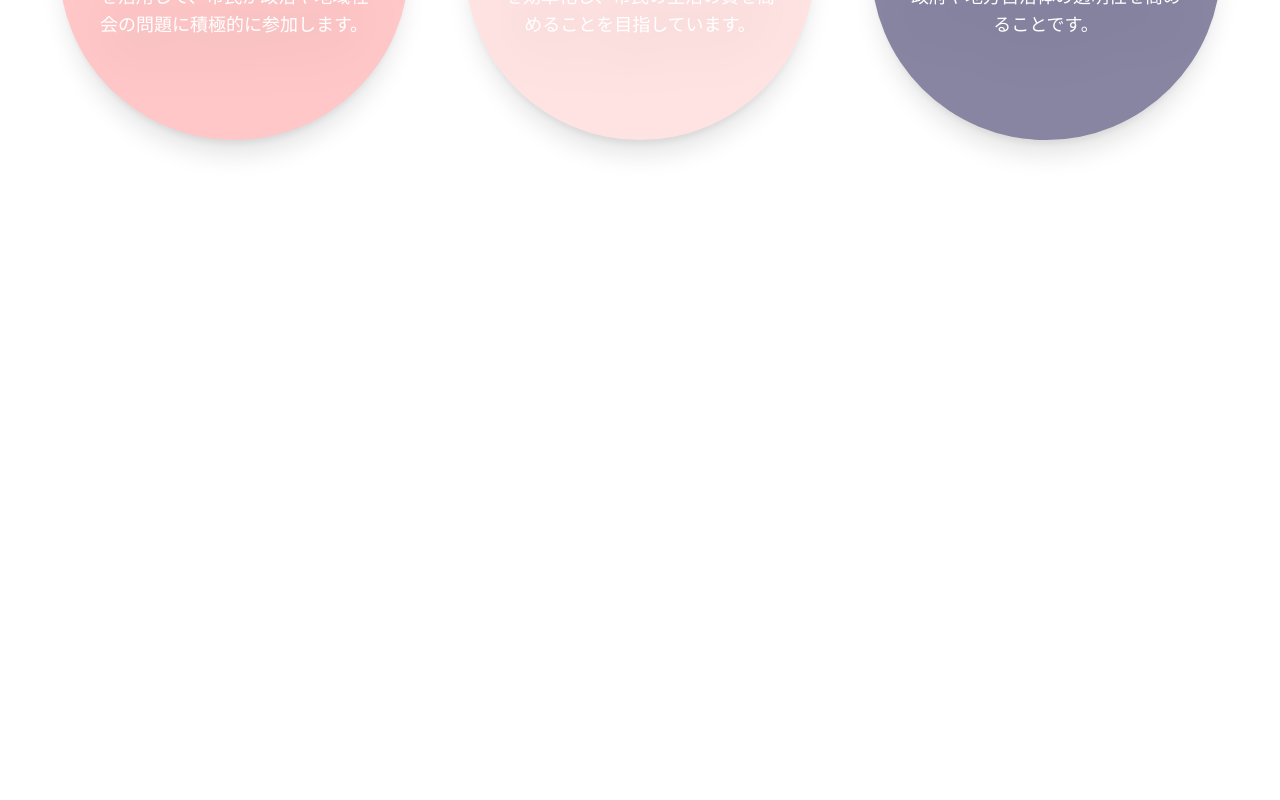
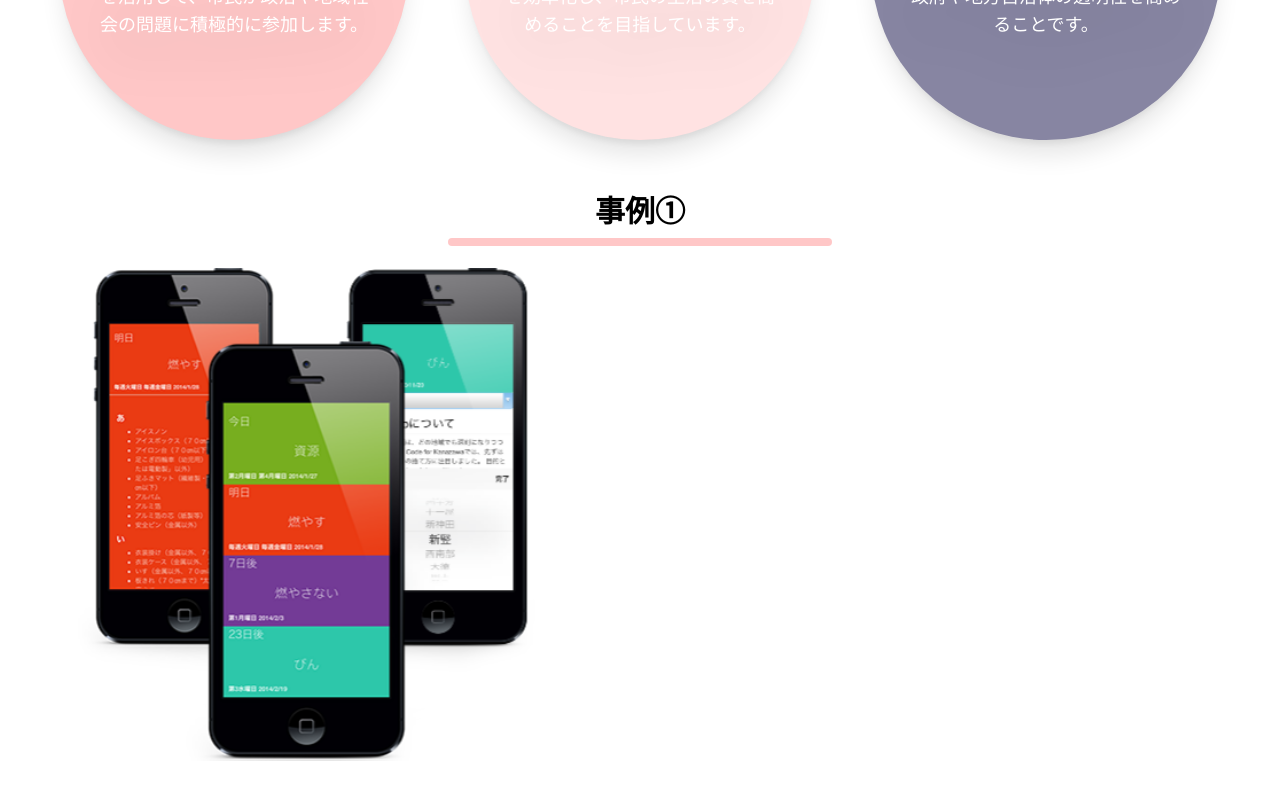
Before and after one commit to Yamamoto1012/Civictech_Web_2023, a Next.js app: page / in a window 1280 px wide. Shown: the part 648-1448 px from the top of the page. Before the commit the page ends 836 px from the top, so only its background shows below. Built offline with nearby package versions, Linux system fonts and the light colour scheme; a web font is replaced by a local one.

Commit message:
事例ページの作成途中

```diff
--- a/app/page.js
+++ b/app/page.js
@@ -1,4 +1,5 @@
 import AboutContainer from "@/ui/AboutContainer";
+import CaseContainer from "@/ui/CaseContainer";
 import { Header } from "@/ui/Header";
 import { HeroContainer } from "@/ui/HeroContainer";
 
@@ -8,6 +9,7 @@ export default function Home() {
       <Header />
       <HeroContainer />
       <AboutContainer />
+      <CaseContainer />
     </div>
   )
 }
--- a/ui/CaseContainer.jsx
+++ b/ui/CaseContainer.jsx
@@ -0,0 +1,19 @@
+import CaseMainContext from "./CaseMainContext";
+import CasePicture from "./CasePicutre";
+import CaseTitle from "./CaseTitle";
+
+function CaseContainer() {
+  return (
+    <div>
+      <div className="h-[704px] w-full rounded-3xl">
+        <CaseTitle title="事例①" color="bg-[#FFC7C7]" />
+        <div>
+          <CasePicture picture="/5374.png"/>
+          <CaseMainContext />
+        </div>
+      </div>
+    </div>
+  );
+}
+
+export default CaseContainer;
--- /dev/null
+++ b/ui/CaseMainContext.jsx
@@ -0,0 +1,8 @@
+function CaseMainContext() {
+  return (
+    <>
+    </>
+  )
+}
+
+export default CaseMainContext
--- /dev/null
+++ b/ui/CasePicutre.jsx
@@ -0,0 +1,16 @@
+import Image from "next/image"
+
+function CasePicture({picture}) {
+  return (
+    <div className="h-[493px] w-[581px] relative">
+      <Image
+        src={picture}
+        alt="case"
+        fill
+        className="object-contain"
+        />
+    </div>
+  )
+}
+
+export default CasePicture
--- /dev/null
+++ b/ui/CaseTitle.jsx
@@ -0,0 +1,12 @@
+import { twMerge } from "tailwind-merge"
+
+function CaseTitle ({ title, color }) {
+  return (
+    <div className=" h-24 w-auto flex flex-col justify-center items-center">
+      <h3 className="text-3xl font-semibold mb-2">{title}</h3>
+      <div className={twMerge(" h-2 w-96 rounded-3xl", color)}></div>
+    </div>
+  )
+}
+
+export default CaseTitle
```
Also changed, not shown: public/5374.png (added).
